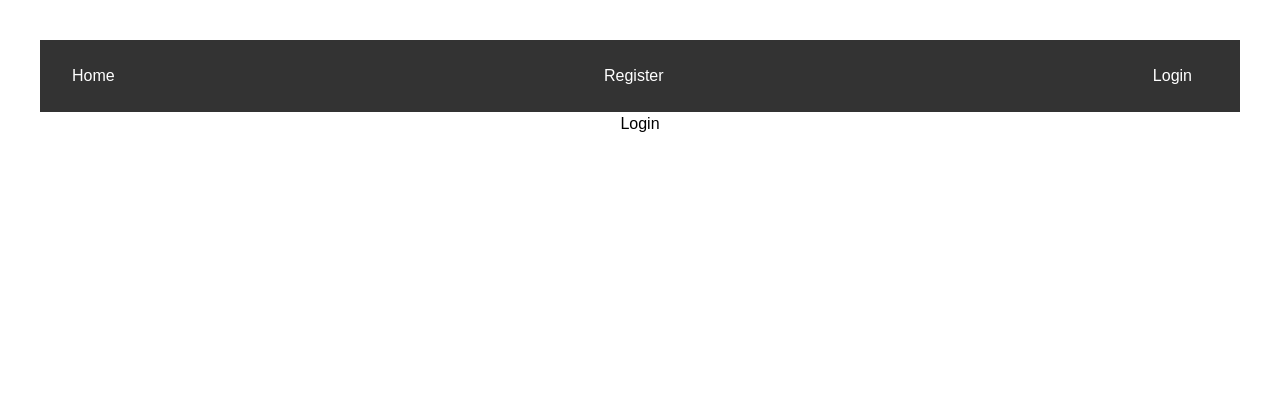
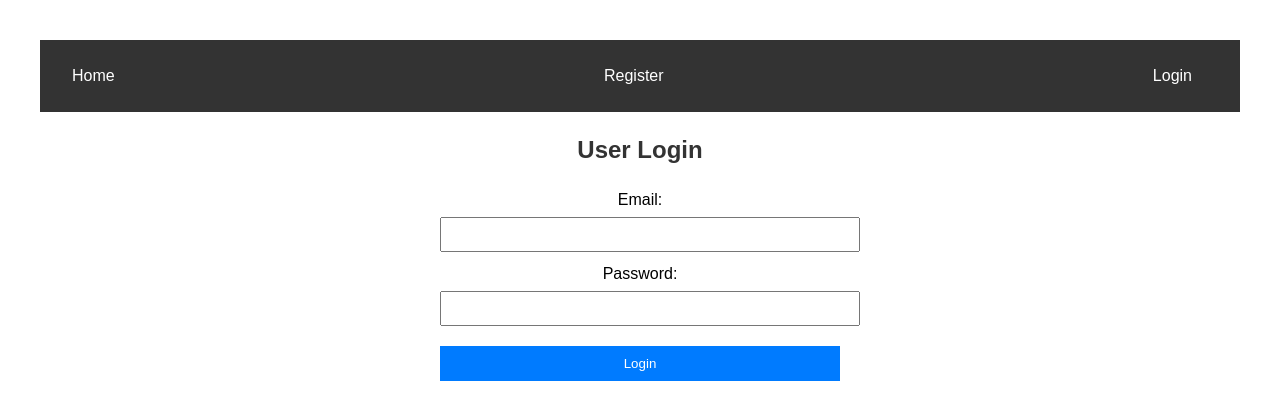
Before and after one commit to InesMedem/Authentication-System, a React (Vite) app in the folder CLIENT/: page /login in a window 1280 px wide. Shown: the top 420 px of the page. Built offline with nearby package versions, Linux system fonts and the light colour scheme.

Commit message:
Login Function tested and workds

```diff
--- a/CLIENT/src/pages/Login.jsx
+++ b/CLIENT/src/pages/Login.jsx
@@ -1,5 +1,67 @@
-import React from "react";
+import { useState } from "react";
+import { loginUser } from "../api/api.js";
+import "./Login.css";
 
-export const Login = () => {
-  return <div>Login</div>;
+const Login = () => {
+  const [email, setEmail] = useState("");
+  const [password, setPassword] = useState("");
+
+  const handleSubmit = async (event) => {
+    event.preventDefault();
+
+    const formData = {
+      email,
+      password,
+    };
+
+    try {
+      const response = await loginUser(formData); // Calling the loginUser function from API.js
+
+      if (response.status === 200) {
+        // Resetting form fields after successful login
+        setEmail("");
+        setPassword("");
+
+        alert("Login successful!");
+      } else {
+        alert(
+          `Login failed: invalid credentials, server-side validation errors, rate limiting, and other API-specific errors`
+        );
+      }
+    } catch (error) {
+      alert(
+        `Login failed: something went wrong outside of the normal response handling, likely an issue with the network, server, or unhandled exceptions in the code.`
+      );
+      console.error(error);
+    }
+  };
+
+  return (
+    <>
+      <h2>User Login</h2>
+      <form id="loginForm" onSubmit={handleSubmit}>
+        <label htmlFor="email">Email:</label>
+        <input
+          type="email"
+          id="email"
+          value={email}
+          onChange={(e) => setEmail(e.target.value)}
+          required
+        />
+
+        <label htmlFor="password">Password:</label>
+        <input
+          type="password"
+          id="password"
+          value={password}
+          onChange={(e) => setPassword(e.target.value)}
+          required
+        />
+
+        <button type="submit">Login</button>
+      </form>
+    </>
+  );
 };
+
+export default Login;
--- a/CLIENT/src/routes/AppRoutes.jsx
+++ b/CLIENT/src/routes/AppRoutes.jsx
@@ -1,7 +1,7 @@
 import { createBrowserRouter } from "react-router-dom";
 import App from "../App";
 import Register from "../pages/Register";
-import { Login } from "../pages/Login";
+import Login from "../pages/Login";
 import { Profile } from "../pages/Profile";
 
 export const router = createBrowserRouter([
```
Also changed, not shown: CLIENT/src/pages/Login.css (added), 1 other file (tests, documents, lock files or other folders).
